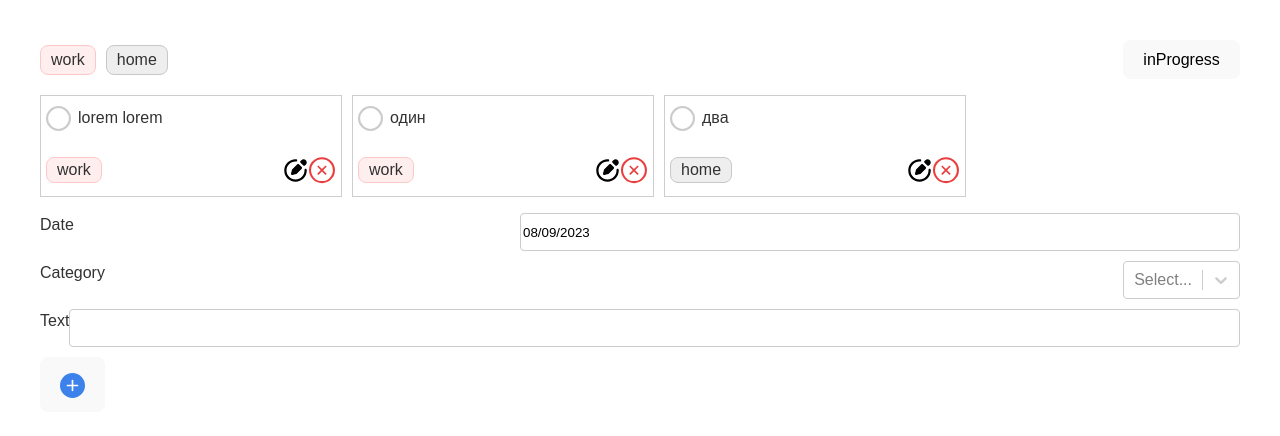
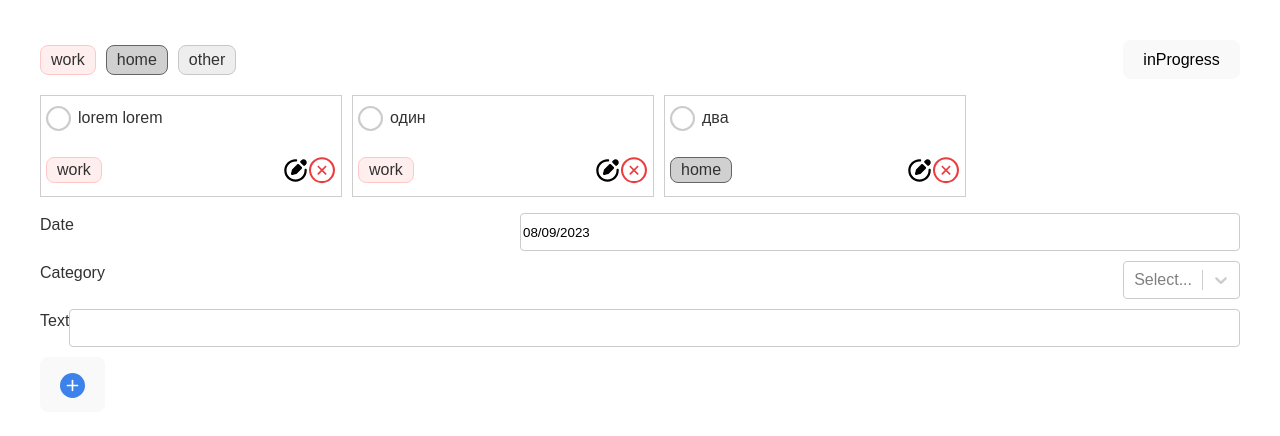
Before and after one commit to MrTussa/ReactTodo, a React (Vite) app: page / in a window 1280 px wide. Shown: the top 436 px of the page. Built offline with nearby package versions, Linux system fonts and the light colour scheme.

Commit message:
fixed: add category bug

```diff
--- a/src/App.jsx
+++ b/src/App.jsx
@@ -45,6 +45,12 @@ function App() {
     {
       id: 1,
       text: "home",
+      color: "100, 100, 100",
+      state: false,
+    },
+    {
+      id: 2,
+      text: "other",
       color: "200, 200, 200",
       state: false,
     },
@@ -186,9 +192,12 @@ function App() {
 
   //Add item
   const addItem = () => {
+    const selectedCategory = select !== "" ? select : "other"
+    const categoryFilter = category.filter((item) => item.text === selectedCategory)
+
     const newItem = {
       id: data[data.length - 1].id + 1,
-      categoryId: select,
+      categoryId: categoryFilter[0].id,
       text: text,
       state: "unchecked",
     };
--- a/src/components/NewItem/NewItem.jsx
+++ b/src/components/NewItem/NewItem.jsx
@@ -17,7 +17,9 @@ export default function NewItem({
   };
 
   const category = categoryData.filter((item) => item.id === categoryId);
+  console.log(categoryData);
   console.log(categoryId);
+  console.log(category);
   const { color, text } = category[0];
   return (
     <div className={s.itemContainer}>
```
